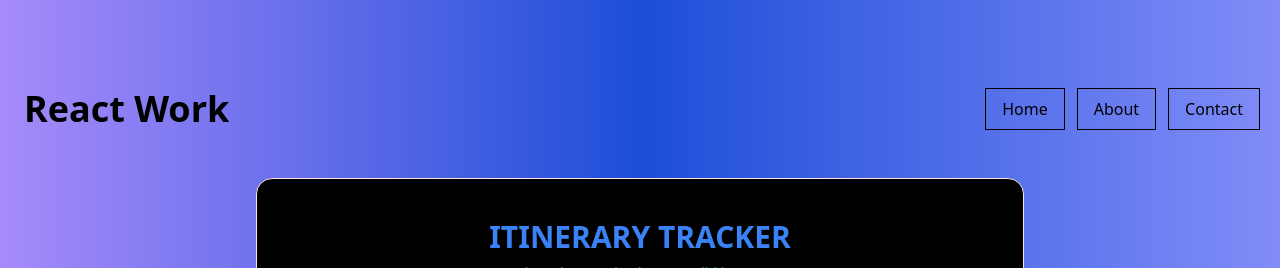
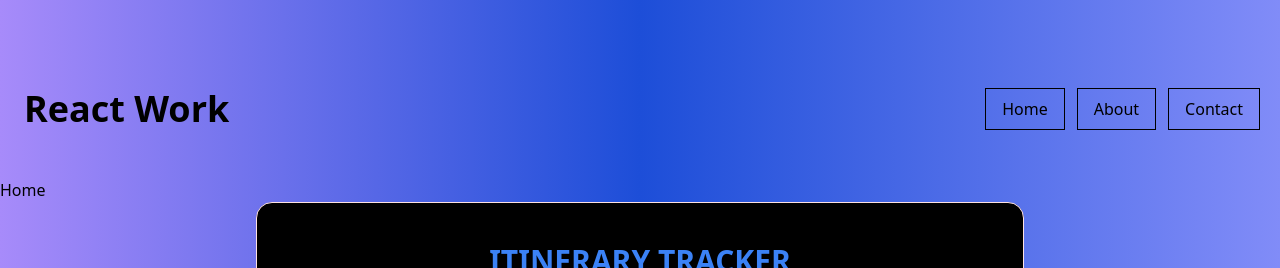
Before and after one commit to mugabee/ReactToDo, a React (Create React App) app: page / in a window 1280 px wide. Shown: the top 268 px of the page. Built offline with nearby package versions, Linux system fonts and the light colour scheme.

Commit message:
creating pages using react routers

```diff
--- a/src/components/Navbar.js
+++ b/src/components/Navbar.js
@@ -5,6 +5,10 @@ import {
     Route,
     Link
   } from "react-router-dom";
+
+import About from "../pages/About";
+import Contact from "../pages/Contact";
+import Home from "../pages/Home";
 
 export default class Navbar extends Component {
   constructor() {
@@ -84,13 +88,13 @@ export default class Navbar extends Component {
       </nav>
       <Switch>
           <Route path="/about">
-            <about />
+            <About />
           </Route>
           <Route path="/contact">
-            <contact />
+            <Contact />
           </Route>
           <Route path="/">
-            <home />
+            <Home />
           </Route>
         </Switch>
     </Router>
```
